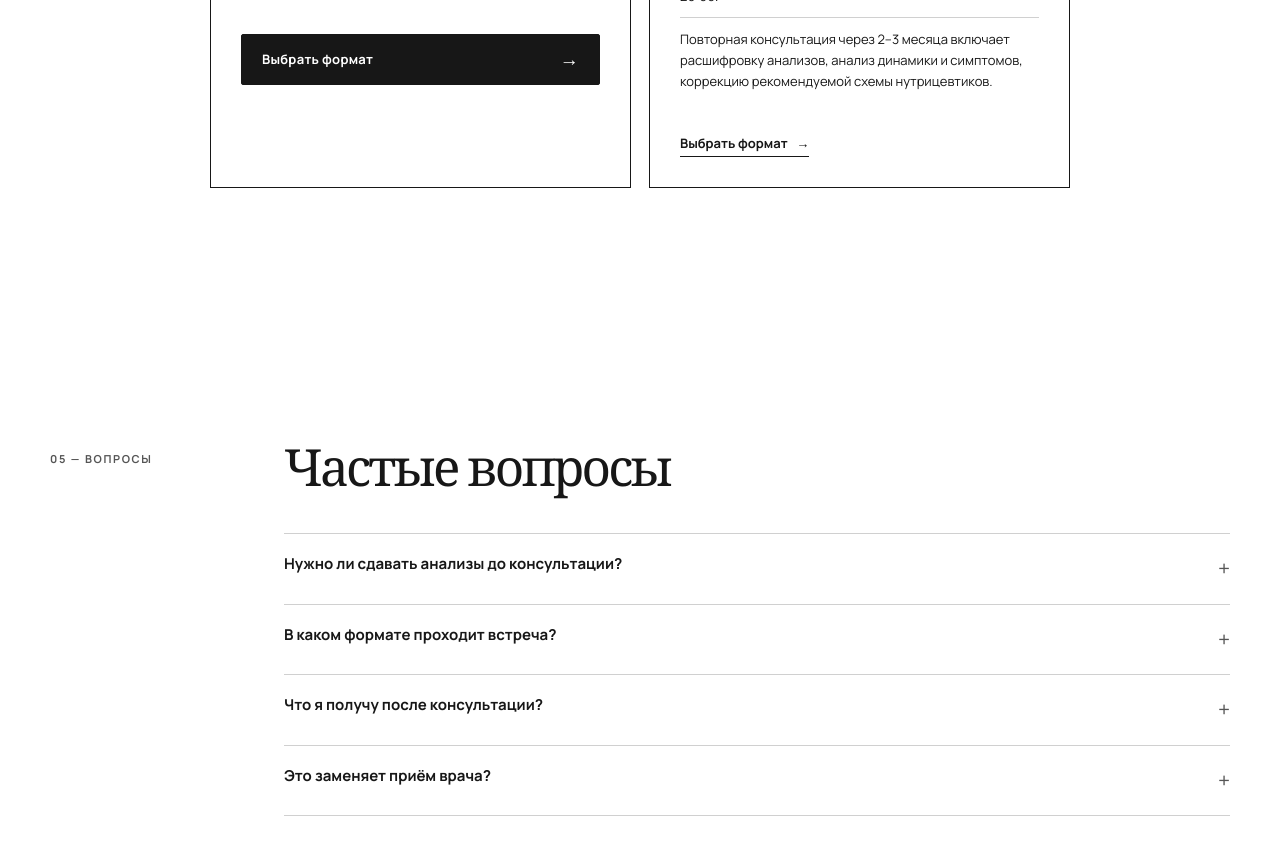
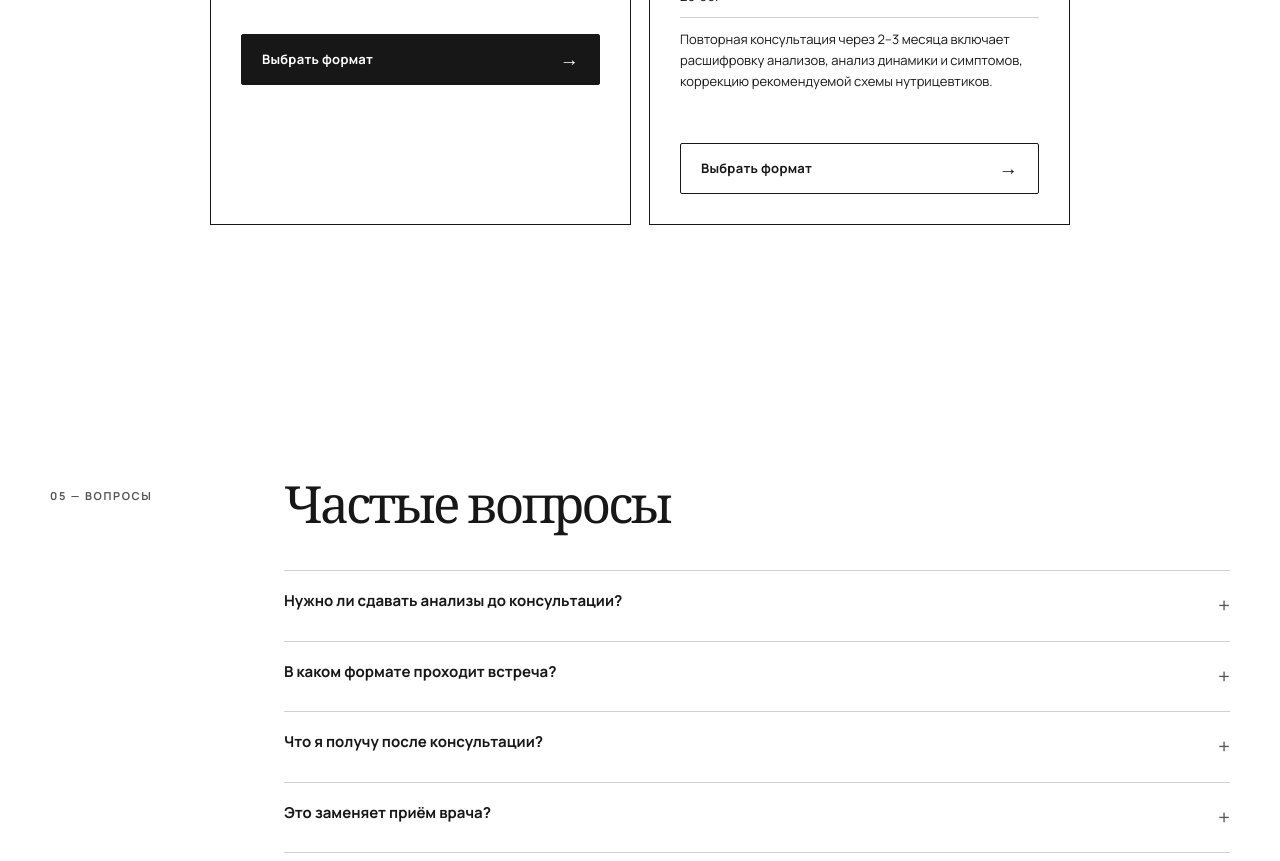
Before and after one commit to pokatilovivan10-hub/nadezhda-timoshenko-consulting, a plain HTML site: page index.html in a window 1280 px wide. Shown: the part 3000-3861 px from the top of the page. Drawn offline with nearby package versions, Linux system fonts and the light colour scheme.

Commit message:
Match consultation format buttons

```diff
--- a/index.html
+++ b/index.html
@@ -318,8 +318,8 @@
               <li>Задать вопросы можно в течение 4х недель с 09:00 до 20:00.</li>
               <li>Повторная консультация через 2–3 месяца включает расшифровку анализов, анализ динамики и симптомов, коррекцию рекомендуемой схемы нутрицевтиков.</li>
             </ul>
-            <a class="text-link dark-link package-choice" href="#contact" data-package="4 консультации с сопровождением — 22 800 ₽"
-              >Выбрать формат <span>→</span></a
+            <a class="button button-secondary package-choice" href="#contact" data-package="4 консультации с сопровождением — 22 800 ₽"
+              >Выбрать формат <b>→</b></a
             >
           </article>
         </div>
```
